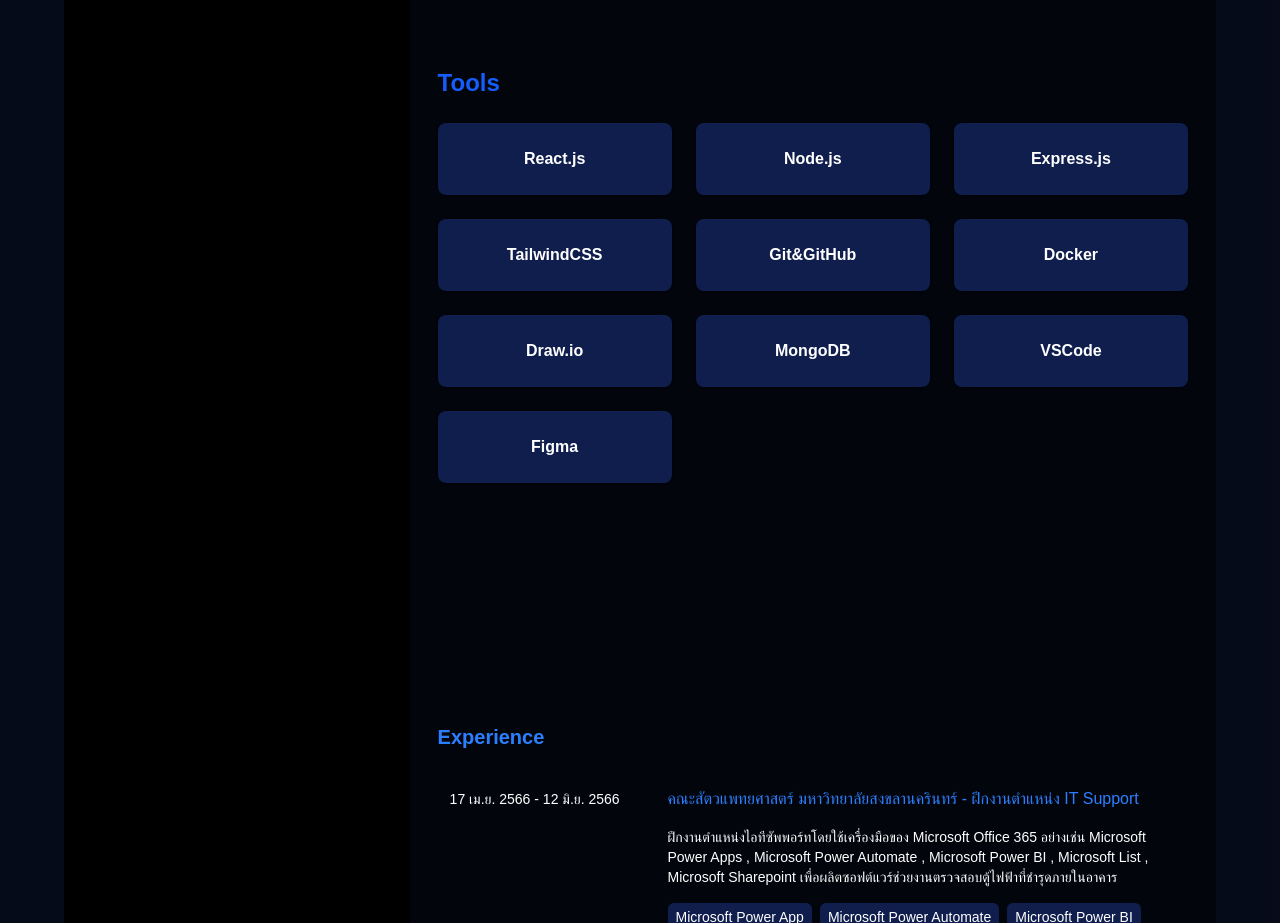
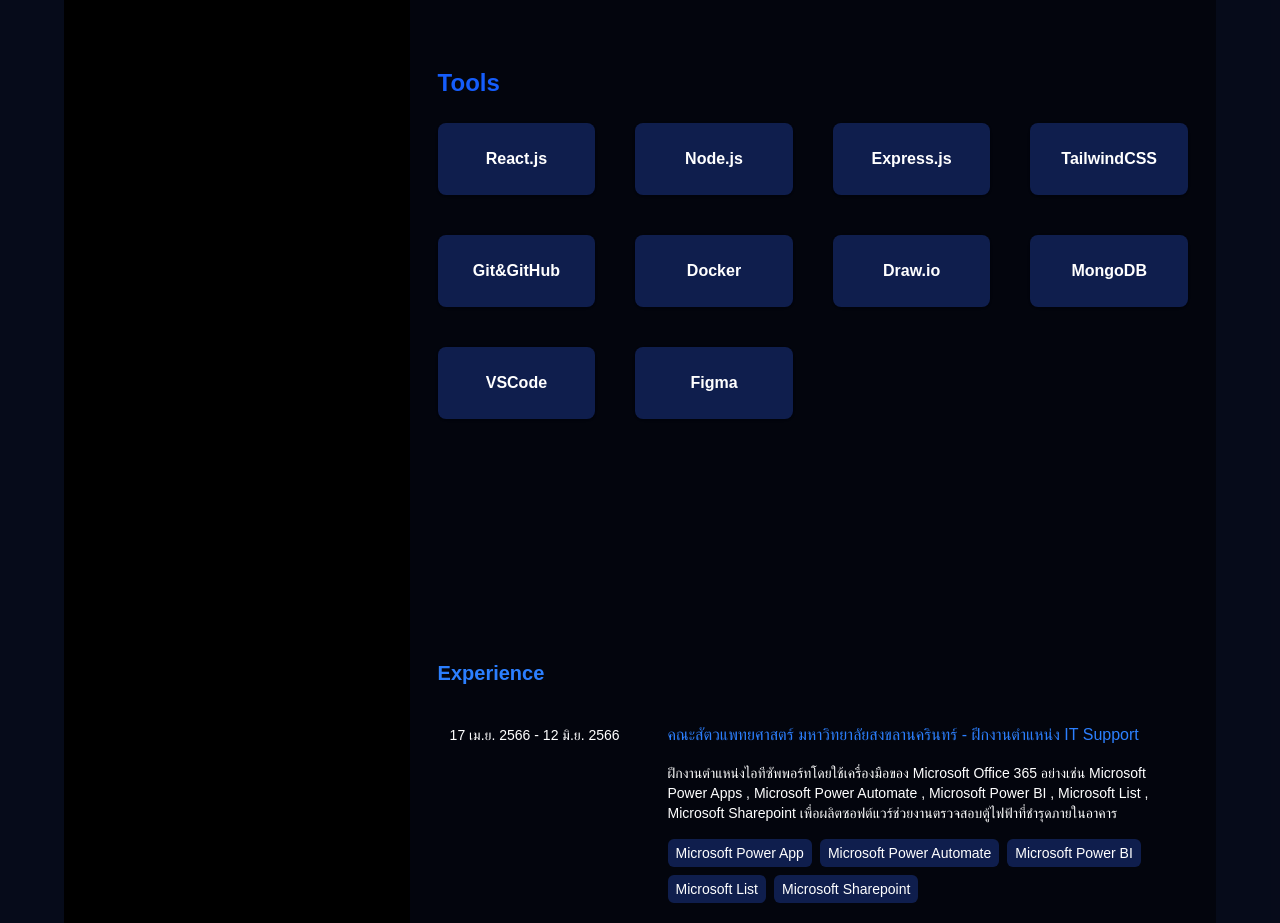
Before and after one commit to nakonc98-create/my-portfolio, a React (Vite) app: page / in a window 1280 px wide. Shown: the part 861-1784 px from the top of the page. Built offline with nearby package versions, Linux system fonts and the light colour scheme.

Commit message:
edit tools section css

```diff
--- a/src/sections/Tools.jsx
+++ b/src/sections/Tools.jsx
@@ -6,11 +6,16 @@
   return (
     <div id={SECTION_ID} className="scroll-m-14 w-full">
       <h2 className="font-bold text-2xl text-blue-600 mb-6">{data.title}</h2>
-      <div className="grid grid-cols-1 md:grid-cols-3 gap-6">
+      <div className="grid grid-cols-2 md:grid-cols-4 gap-10">
         {data.items.map((skill, index) => (
-          <div key={index} className="bg-blue-900/50 p-4 rounded-lg shadow-sm">
+          <div
+            key={index}
+            className="bg-blue-900/50 p-4 rounded-lg shadow-sm group transition-all duration-300 hover:shadow-[0_0_30px_rgba(59,130,246,0.6)] hover:scale-102 hover:bg-blue-300"
+          >
             <div className="flex justify-center m-2">
-              <span className="font-semibold text-white">{skill.name}</span>
+              <span className="font-semibold text-white transition-colors duration-300 group-hover:text-black">
+                {skill.name}
+              </span>
             </div>
           </div>
         ))}
```
